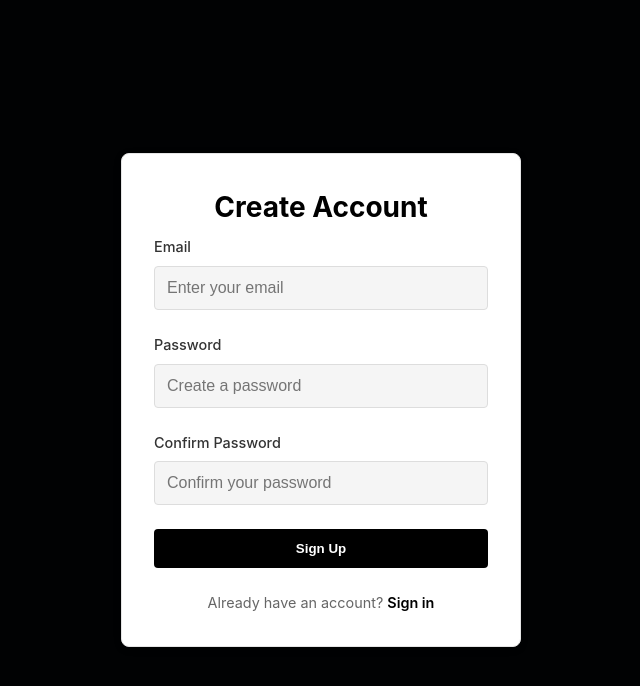
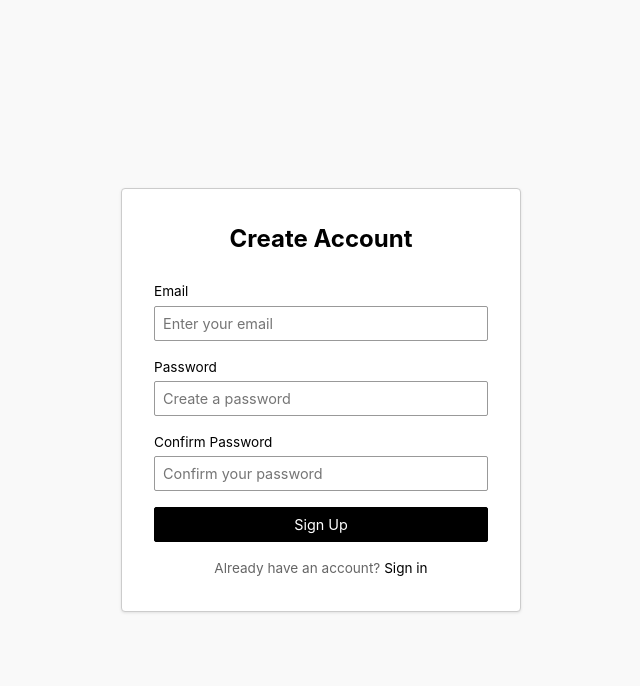
Before and after one commit to arrexha/Crypto_Tracker, a React (Vite) app in the folder crypto-project/: page / in a window 1280 px wide. Shown: the top 686 px of the page, without its empty margins (319-959 px from the left). Built offline with nearby package versions, Linux system fonts and the light colour scheme; no server answers.

Commit message:
fixed the home screen error and desing

```diff
--- a/crypto-project/src/index.css
+++ b/crypto-project/src/index.css
@@ -627,66 +627,65 @@ body {
   display: flex;
   align-items: center;
   justify-content: center;
-  padding: 2rem;
-  background: #010203;
+  padding: 1rem;
+  background: #f9f9f9;
 }
 
 .auth-card {
   background: #fff;
-  border-radius: 8px;
+  border-radius: 4px;
   padding: 2rem;
   max-width: 400px;
   width: 100%;
-  box-shadow: 0 2px 8px rgba(0, 0, 0, 0.1);
-  border: 1px solid #e5e5e5;
+  box-shadow: 0 1px 3px rgba(0, 0, 0, 0.1);
+  border: 1px solid #ccc;
 }
 
 .auth-card h1 {
   color: #000;
-  font-size: 1.75rem;
-  margin-bottom: 0.5rem;
+  font-size: 1.5rem;
+  margin-bottom: 1.5rem;
   text-align: center;
 }
 
 .auth-subtitle {
   color: #666;
   text-align: center;
-  margin-bottom: 2rem;
-  font-size: 0.9rem;
+  margin-bottom: 1rem;
+  font-size: 0.85rem;
 }
 
 .auth-form {
   display: flex;
   flex-direction: column;
-  gap: 1.5rem;
+  gap: 1rem;
 }
 
 .form-group {
   display: flex;
   flex-direction: column;
-  gap: 0.5rem;
+  gap: 0.25rem;
 }
 
 .form-group label {
-  color: #333;
-  font-size: 0.9rem;
-  font-weight: 500;
+  color: #000;
+  font-size: 0.85rem;
+  font-weight: 400;
 }
 
 .form-group input {
-  padding: 0.75rem;
-  background: #f5f5f5;
-  border: 1px solid #ddd;
-  border-radius: 4px;
+  padding: 0.5rem;
+  background: #fff;
+  border: 1px solid #999;
+  border-radius: 2px;
   color: #000;
-  font-size: 1rem;
-  transition: all 0.2s ease;
+  font-size: 0.9rem;
+  font-family: inherit;
 }
 
 .form-group input:focus {
   outline: none;
   border-color: #333;
-  background: #fff;
 }
 
 .form-group input:disabled {
@@ -695,55 +694,45 @@ body {
 }
 
 .error-message {
-  background: rgba(239, 68, 68, 0.1);
-  border: 1px solid rgba(239, 68, 68, 0.3);
-  color: #fca5a5;
-  padding: 0.875rem;
-  border-radius: 8px;
-  font-size: 0.9rem;
+  background: #fee;
+  border: 1px solid #fcc;
+  color: #c00;
+  padding: 0.5rem;
+  border-radius: 2px;
+  font-size: 0.85rem;
 }
 
 .error-popup {
   position: fixed;
-  top: 20px;
-  right: 20px;
-  background: rgba(239, 68, 68, 0.95);
-  border: 1px solid #ef4444;
-  color: #fff;
-  padding: 1rem 1.5rem;
-  border-radius: 8px;
-  font-size: 0.95rem;
-  box-shadow: 0 10px 40px rgba(239, 68, 68, 0.3);
+  top: 1rem;
+  right: 1rem;
+  background: #fcc;
+  border: 1px solid #f99;
+  color: #c00;
+  padding: 0.75rem 1rem;
+  border-radius: 2px;
+  font-size: 0.85rem;
+  box-shadow: 0 2px 5px rgba(0, 0, 0, 0.1);
   z-index: 1000;
-  animation: slideIn 0.3s ease-out;
-  max-width: 400px;
+  max-width: 300px;
   word-wrap: break-word;
 }
 
-@keyframes slideIn {
-  from {
-    transform: translateX(450px);
-    opacity: 0;
-  }
-  to {
-    transform: translateX(0);
-    opacity: 1;
-  }
-}
-
 .auth-button {
-  padding: 0.75rem;
+  padding: 0.5rem;
   background: #000;
   color: #fff;
-  border: none;
-  border-radius: 4px;
-  font-weight: 600;
+  border: 1px solid #000;
+  border-radius: 2px;
+  font-weight: 400;
   cursor: pointer;
-  transition: background 0.2s ease;
+  font-size: 0.9rem;
+  font-family: inherit;
 }
 
 .auth-button:hover:not(:disabled) {
   background: #333;
+  border-color: #333;
 }
 
 .auth-button:disabled {
@@ -753,15 +742,15 @@ body {
 
 .auth-footer {
   text-align: center;
-  margin-top: 1.5rem;
+  margin-top: 1rem;
   color: #666;
-  font-size: 0.9rem;
+  font-size: 0.85rem;
 }
 
 .auth-footer a {
   color: #000;
   text-decoration: none;
-  font-weight: 600;
+  font-weight: 400;
 }
 
 .auth-footer a:hover {
--- a/crypto-project/src/pages/auth/Login.tsx
+++ b/crypto-project/src/pages/auth/Login.tsx
@@ -18,7 +18,7 @@ export const Login = () => {
 
     try {
       await login({ email, password });
-      navigate('/');
+      navigate('/home');
     } catch (err) {
       setError(err instanceof Error ? err.message : 'Login failed');
     } finally {
```
